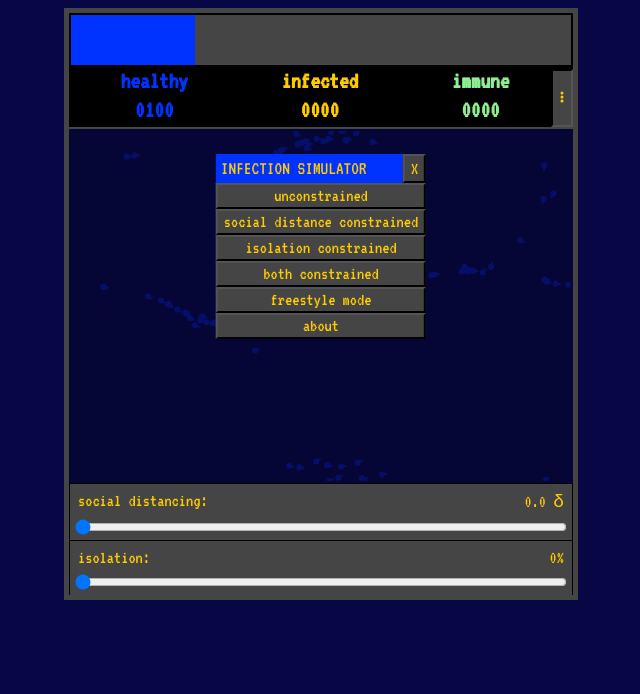
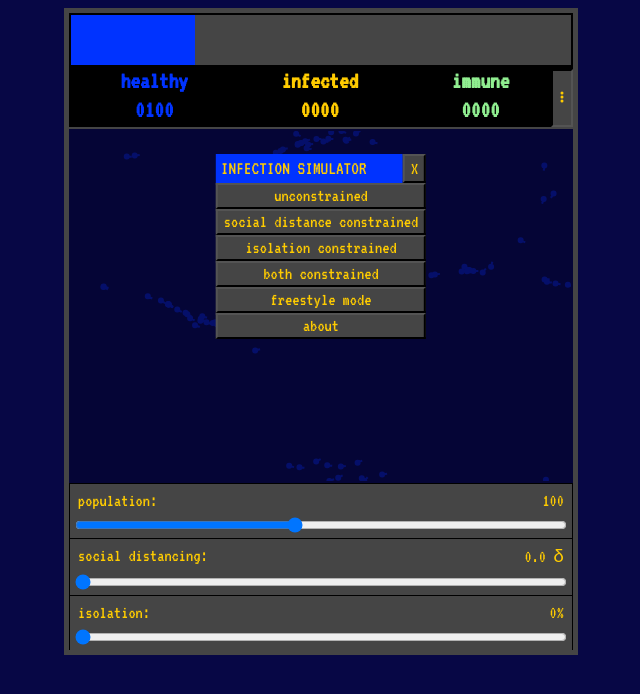
Before and after one commit to bkirkby/ReactBoids, a React (Create React App) app: page / in a window 1280 px wide. Shown: the top 694 px of the page, without its empty margins (319-959 px from the left). Built offline with nearby package versions, Linux system fonts and the light colour scheme; what use-persisted-state would draw is missing.

Commit message:
changes to the interface. added README.md

```diff
--- a/src/App.js
+++ b/src/App.js
@@ -40,13 +40,14 @@ export default function App() {
   const [showAbout, setShowAbout] = useState(false);
   const [showSimpleMenu, setShowSimpleMenu] = useState(true);
   const [showReplay, setShowReplay] = useState(false);
-  const [freeStyleMode, toggleFreeStyleMode] = useReducer(v => !v, false);
+  // const [freeStyleMode, toggleFreeStyleMode] = useReducer(v => !v, false);
+  const [flockSize, setFlockSize] = useState(BUNCH_SIZE);
 
   useEffect(() => {
     const canvasNormal = document.getElementById("boidsCanvas-normal");
     setBoidsNormalCtx(canvasNormal.getContext("2d"));
 
-    setBoidsNormal(createBunch(BUNCH_SIZE, 0, canvasWidth, canvasHeight));
+    setBoidsNormal(createBunch(flockSize, 0, canvasWidth, canvasHeight));
     // setBoidsNormal([
     //   {
     //     ...generateNewBoid(),
@@ -57,7 +58,7 @@ export default function App() {
     //     infectedTime: 0
     //   }
     // ]);
-  }, [canvasWidth, canvasHeight]);
+  }, [canvasWidth, canvasHeight, flockSize]);
 
   useEffect(() => {
     if (simState === "running") {
@@ -109,9 +110,9 @@ export default function App() {
         const graphData = {
           ...boidData,
           isolation: isolationFactor,
-          social_distance: Number((sdFactor /5).toFixed(1))
+          social_distance: Number((sdFactor / 5).toFixed(1))
         }
-        console.log('bk: graphrun: ', graphData );
+        console.log('bk: graphrun: ', graphData);
         setSimState("done");
         sendGraphRun(graphData);
       }
@@ -154,8 +155,8 @@ export default function App() {
               setSdFactor={setSdFactor}
               reset={reset}
               setShowAbout={setShowAbout}
-              toggleFreeStyleMode={toggleFreeStyleMode}
-              freeStyleMode={freeStyleMode}
+              setFlockSize={setFlockSize}
+              flockSize={flockSize}
               setShowSimpleMenu={setShowSimpleMenu}
             />
           )}
@@ -172,7 +173,7 @@ export default function App() {
             isPaused={isPaused}
           />
 
-          <SwarmControl
+          {/* <SwarmControl
             isolationFactor={isolationFactor}
             sdFactor={sdFactor}
             setIsolationFactor={setIsolationFactor}
@@ -185,6 +186,14 @@ export default function App() {
             canvasWidth={canvasWidth}
             canvasHeight={canvasHeight}
             reset={reset}
+          /> */}
+          <SwarmControl
+            isolationFactor={isolationFactor}
+            setIsolationFactor={setIsolationFactor}
+            sdFactor={sdFactor}
+            setSdFactor={setSdFactor}
+            flockSize={flockSize}
+            setFlockSize={setFlockSize}
           />
         </div>
         {/*<SimulationHistory
--- a/src/SimpleMenu.js
+++ b/src/SimpleMenu.js
@@ -1,6 +1,6 @@
 import React from "react";
 
-import { createBunch, infectRandomBoid, BUNCH_SIZE } from "./boidsUtils";
+import { createBunch, infectRandomBoid } from "./boidsUtils";
 import { pageView } from "./googleAnalytics";
 
 const SimpleMenu = ({
@@ -12,8 +12,8 @@ const SimpleMenu = ({
   setSimState,
   reset,
   setShowAbout,
-  toggleFreeStyleMode,
-  freeStyleMode,
+  flockSize,
+  setFlockSize,
   setShowSimpleMenu
 }) => {
   const handleUnconstrained = () => {
@@ -21,13 +21,13 @@ const SimpleMenu = ({
     setIsolationFactor(0);
     setSdFactor(0);
     setSimState("running");
-    const newBoids = createBunch(BUNCH_SIZE, 0, canvasWidth, canvasHeight);
+    const newBoids = createBunch(flockSize, 0, canvasWidth, canvasHeight);
     setBoids(infectRandomBoid(newBoids));
     pageView("/unconstrained");
   };
 
   const handleIsolationConstrained = () => {
-    const population = BUNCH_SIZE;
+    const population = flockSize;
     const isolationFactor = 77;
     reset();
     setSdFactor(0);
@@ -44,7 +44,7 @@ const SimpleMenu = ({
   };
 
   const handleSdConstrained = () => {
-    const population = BUNCH_SIZE;
+    const population = flockSize;
     const sdFactor = 33; // 0 to 40
     reset();
     setSdFactor(sdFactor);
@@ -56,7 +56,7 @@ const SimpleMenu = ({
   };
 
   const handleBothConstrained = () => {
-    const population = BUNCH_SIZE;
+    const population = flockSize;
     const sdFactor = 33; // 0 to 40
     const isolationFactor = 77;
     reset();
@@ -109,8 +109,9 @@ const SimpleMenu = ({
       <button onClick={handleBothConstrained}>both constrained</button>
       <button
         onClick={() => {
-          toggleFreeStyleMode();
-          pageView(`/freestyle/${!freeStyleMode}`);
+          // toggleFreeStyleMode();
+          // pageView(`/freestyle/${!freeStyleMode}`);
+          setFlockSize(200);
         }}
       >
         freestyle mode
--- a/src/SwarmControl.js
+++ b/src/SwarmControl.js
@@ -13,59 +13,61 @@ const SwarmControl = ({
   setSdFactor,
   isolationFactor,
   setIsolationFactor,
-  setBoids,
-  boids,
-  canvasWidth,
-  canvasHeight,
-  reset,
-  isPaused,
-  setIsPaused,
-  freeStyleMode
+  flockSize,
+  setFlockSize,
+  // setBoids,
+  // boids,
+  // canvasWidth,
+  // canvasHeight,
+  // reset,
+  // isPaused,
+  // setIsPaused,
+  // freeStyleMode
 }) => {
-  const handleInfect = () => {
-    setBoids(infectRandomBoid(boids));
-  };
+  // const handleInfect = () => {
+  //   setBoids(infectRandomBoid(boids));
+  // };
 
-  const handleAddBunch = () => {
-    const newBoids = createBunch(
-      BUNCH_SIZE,
-      isolationFactor,
-      canvasWidth,
-      canvasHeight
-    );
-    setBoids(boids => boids.concat(newBoids));
-  };
+  // const handleAddBunch = () => {
+  //   const newBoids = createBunch(
+  //     BUNCH_SIZE,
+  //     isolationFactor,
+  //     canvasWidth,
+  //     canvasHeight
+  //   );
+  //   setBoids(boids => boids.concat(newBoids));
+  // };
 
-  const handleRandomClick = () => {
-    setBoids(
-      boids.map(boid => {
-        return {
-          ...boid,
-          x: Math.random() * (canvasWidth - 0) + 0,
-          y: Math.random() * (canvasHeight - 0) + 0,
-          heading: Math.random() * 2 * Math.PI - Math.PI
-        };
-      })
-    );
-  };
+  // const handleRandomClick = () => {
+  //   setBoids(
+  //     boids.map(boid => {
+  //       return {
+  //         ...boid,
+  //         x: Math.random() * (canvasWidth - 0) + 0,
+  //         y: Math.random() * (canvasHeight - 0) + 0,
+  //         heading: Math.random() * 2 * Math.PI - Math.PI
+  //       };
+  //     })
+  //   );
+  // };
 
-  const handleAddOne = () => {
-    const isoFactor = isolationFactor / 100;
+  // const handleAddOne = () => {
+  //   const isoFactor = isolationFactor / 100;
 
-    setBoids([
-      ...boids,
-      {
-        ...generateNewBoid(),
-        x: Math.random() * canvasWidth,
-        y: Math.random() * canvasHeight,
-        speed: Math.random() < isoFactor ? 0 : getBoidSpeed()
-      }
-    ]);
-  };
+  //   setBoids([
+  //     ...boids,
+  //     {
+  //       ...generateNewBoid(),
+  //       x: Math.random() * canvasWidth,
+  //       y: Math.random() * canvasHeight,
+  //       speed: Math.random() < isoFactor ? 0 : getBoidSpeed()
+  //     }
+  //   ]);
+  // };
 
   return (
     <div className="swarmSliders">
-      {freeStyleMode && (
+      {/* {freeStyleMode && (
         <div className="swarmButtonsContainer">
           <button onClick={handleAddBunch}>add bunch</button>
           <button onClick={handleAddOne}>add one</button>
@@ -83,7 +85,17 @@ const SwarmControl = ({
             reset
           </button>
         </div>
-      )}
+      )} */}
+      <div className="sliderContainer">
+        <div className="sliderLabel">
+          <span>population:</span>
+          <span>{flockSize}</span>
+        </div>
+        <input onChange={e => {
+          e.preventDefault();
+          setFlockSize(Number(e.target.value));
+        }} id="popSlider" type="range" min="20" max="200" step="20" value={flockSize} />
+      </div>
       <div className="sliderContainer">
         <div className="sliderLabel">
           <span>social distancing:</span>
```
Also changed, not shown: 1 other file (tests, documents, lock files or other folders).
